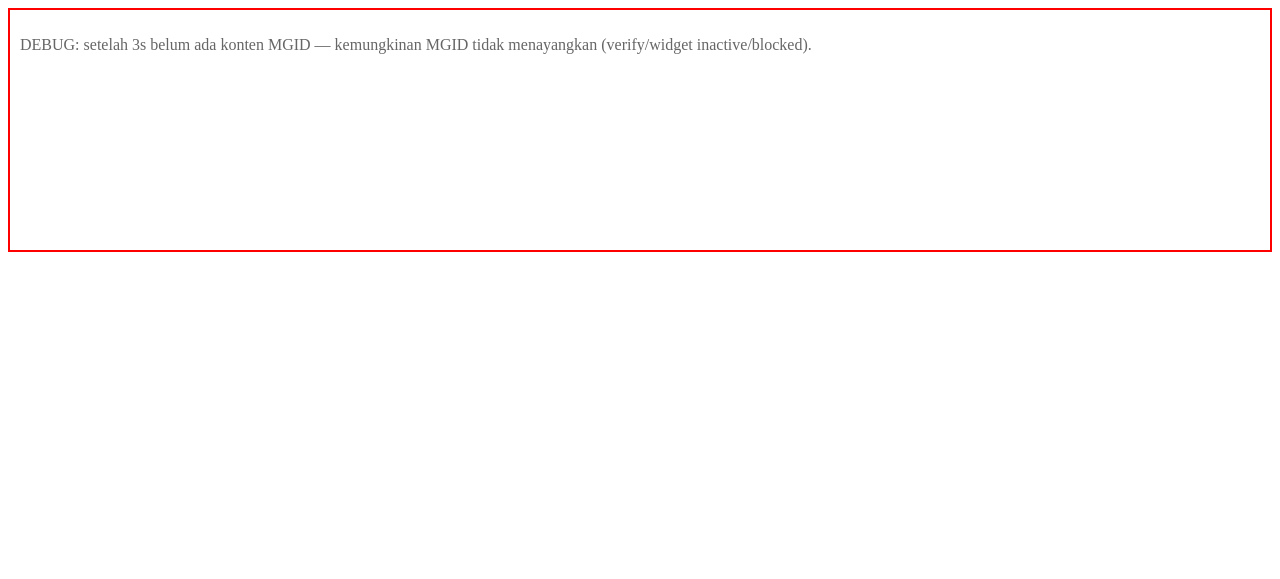
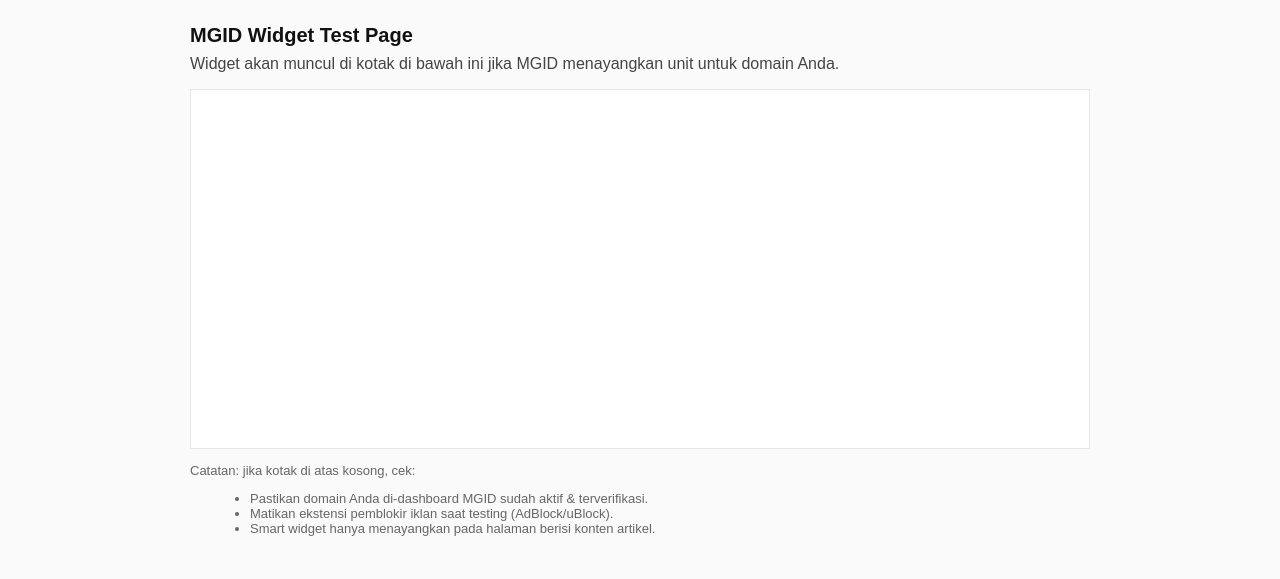
Before and after one commit to fikry69/mgid-widget, a plain HTML site: page index.html in a window 1280 px wide. Drawn offline with Linux system fonts and the light colour scheme.

Commit message:
Refactor index.html structure and add styles

```diff
--- a/index.html
+++ b/index.html
@@ -1,19 +1,47 @@
-<div id="mg-debug" style="min-height:220px;border:1px dashed #ccc;padding:10px;">
-  <!-- MGID container -->
+<!doctype html>
+<html lang="en">
+<head>
+  <meta charset="utf-8" />
+  <meta name="viewport" content="width=device-width, initial-scale=1" />
+  <title>MGID Widget</title>
+
+  <!-- MGID loader (HEAD) -->
+  <script src="https://jsc.mgid.com/site/1063027.js" async></script>
+
+  <style>
+    :root{--container-max:900px}
+    body{margin:0;padding:24px;font-family:Arial,Helvetica,sans-serif;background:#fafafa;color:#111}
+    .container{max-width:var(--container-max);margin:0 auto}
+    h1{font-size:20px;margin:0 0 8px}
+    p.lead{margin:0 0 16px;color:#444}
+    .mg-box{width:100%;box-sizing:border-box;background:#fff;border:1px solid #e6e6e6;padding:12px;min-height:240px;display:flex;align-items:flex-start;justify-content:center;overflow:hidden}
+    @media(min-width:1200px){.mg-box{min-height:360px}}
+  </style>
+</head>
+<body>
+  <div class="container">
+    <h1>MGID Widget Test Page</h1>
+    <p class="lead">Widget akan muncul di kotak di bawah ini jika MGID menayangkan unit untuk domain Anda.</p>
+
+    <div class="mg-box" id="mg-box">
+      <!-- MGID widget container (BODY) -->
       <div data-type="_mgwidget" data-widget-id="1892356"></div>
-</div>
       <script>
         (function(w,q){
           w[q]=w[q]||[];
           w[q].push(["_mgc.load"]);
-    console.log("DEBUG: pushed _mgc.load to", q, " current queue:", w[q].slice(-5));
-    // show simple fallback after 3s
-    setTimeout(function(){
-      var el=document.getElementById('mg-debug');
-      if(el && el.innerText.trim().length===0){
-        el.style.border='2px solid #f00';
-        el.innerHTML += "<p style='color:#666'>DEBUG: setelah 3s belum ada konten MGID — kemungkinan MGID tidak menayangkan (verify/widget inactive/blocked).</p>";
-      }
-    },3000);
         })(window,"_mgq");
       </script>
+    </div>
+
+    <p style="margin-top:14px;color:#666;font-size:13px">
+      Catatan: jika kotak di atas kosong, cek:
+      <ul style="margin:6px 0 0 20px;color:#666;font-size:13px">
+        <li>Pastikan domain Anda di-dashboard MGID sudah aktif & terverifikasi.</li>
+        <li>Matikan ekstensi pemblokir iklan saat testing (AdBlock/uBlock).</li>
+        <li>Smart widget hanya menayangkan pada halaman berisi konten artikel.</li>
+      </ul>
+    </p>
+  </div>
+</body>
+</html>
```
Lines whose indentation alone changed are shown as unchanged.
